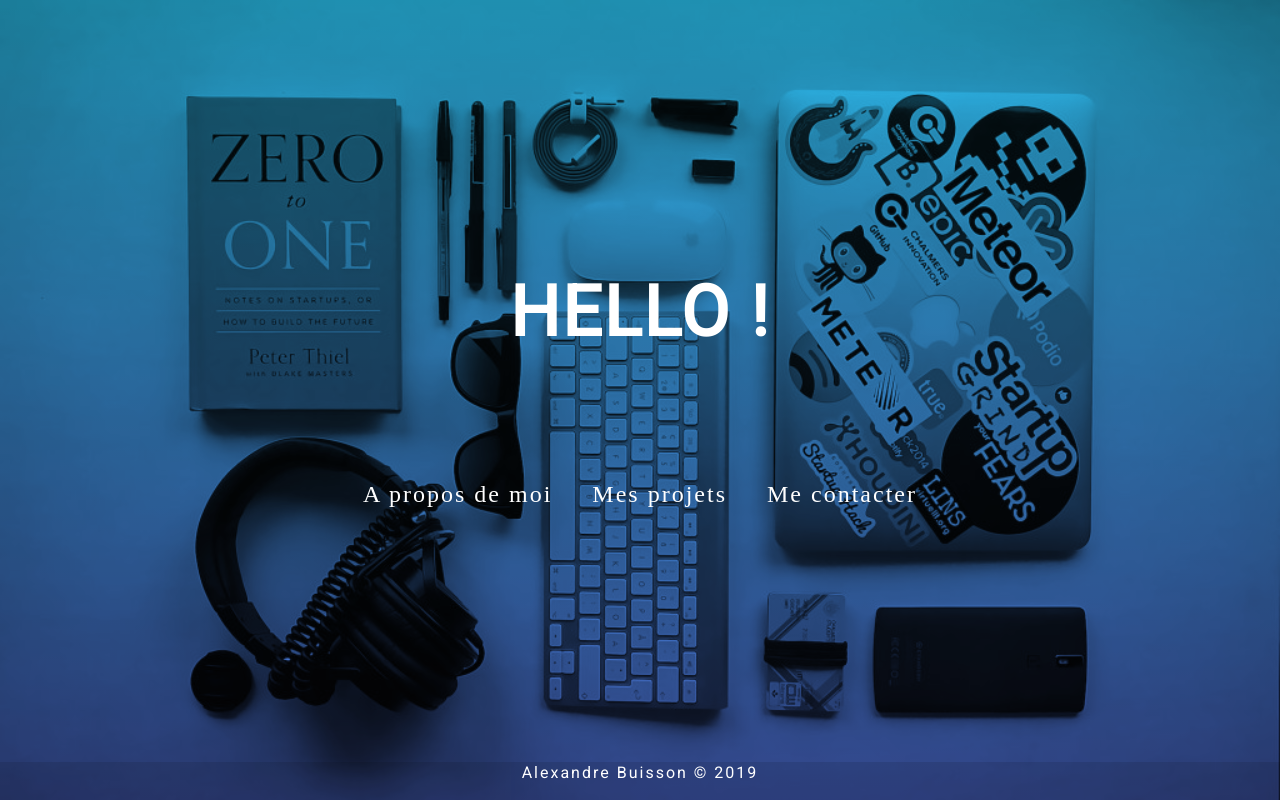
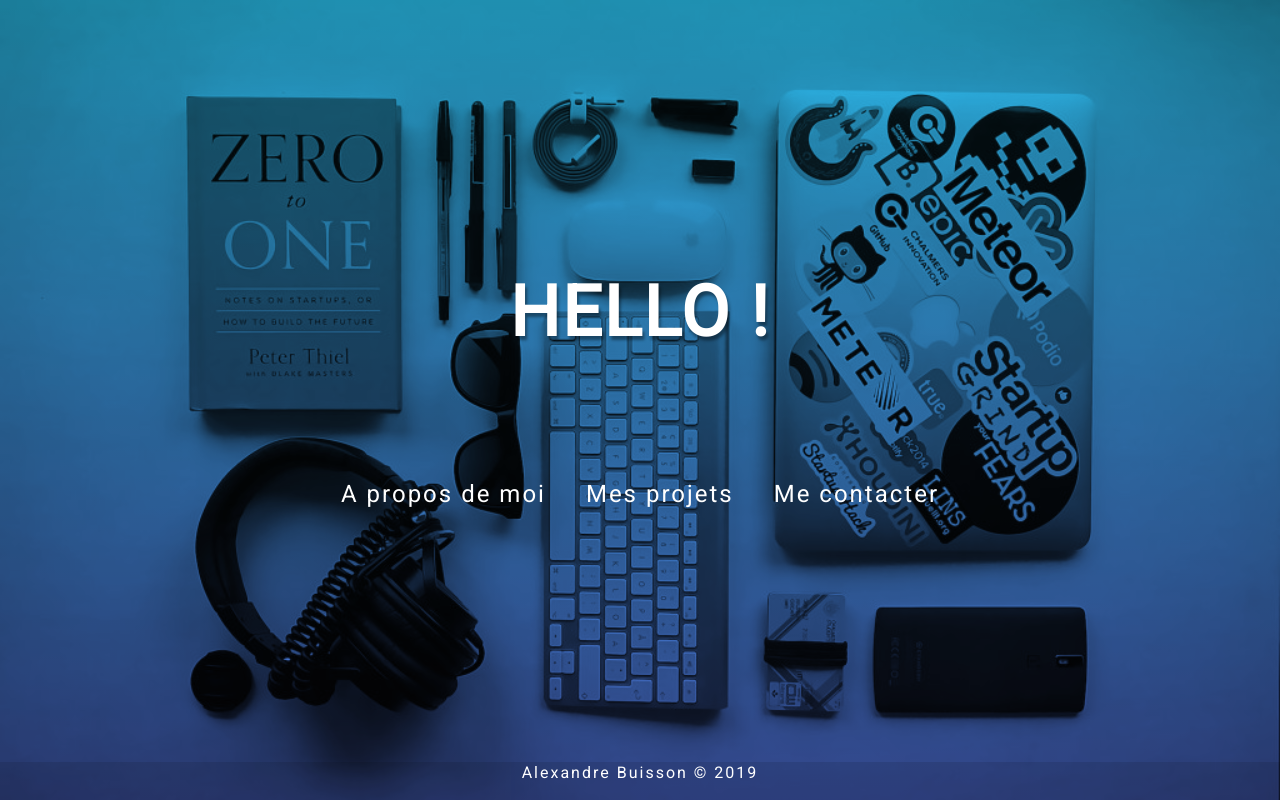
Before and after one commit to alexandrebuisson/alexandrebuisson.fr, a React (Create React App) app: page / in a window 1280 px wide. Built offline with nearby package versions, Linux system fonts and the light colour scheme.

Commit message:
update home

```diff
--- a/src/pages/home/Home.scss
+++ b/src/pages/home/Home.scss
@@ -18,6 +18,8 @@
         min-height: 180px;
         color: white;
         font-weight: bold;
+        text-shadow: 2px 4px 3px rgba(0,0,0,0.4);
+
       }
     }
   }
@@ -33,7 +35,7 @@
       color: white;
       font-size: 24px;
       padding: 20px;
-      font-family: 'Dosis';
+      font-family: 'Roboto';
       &:hover {
         color: rgb(180, 180, 180);
       }
```
